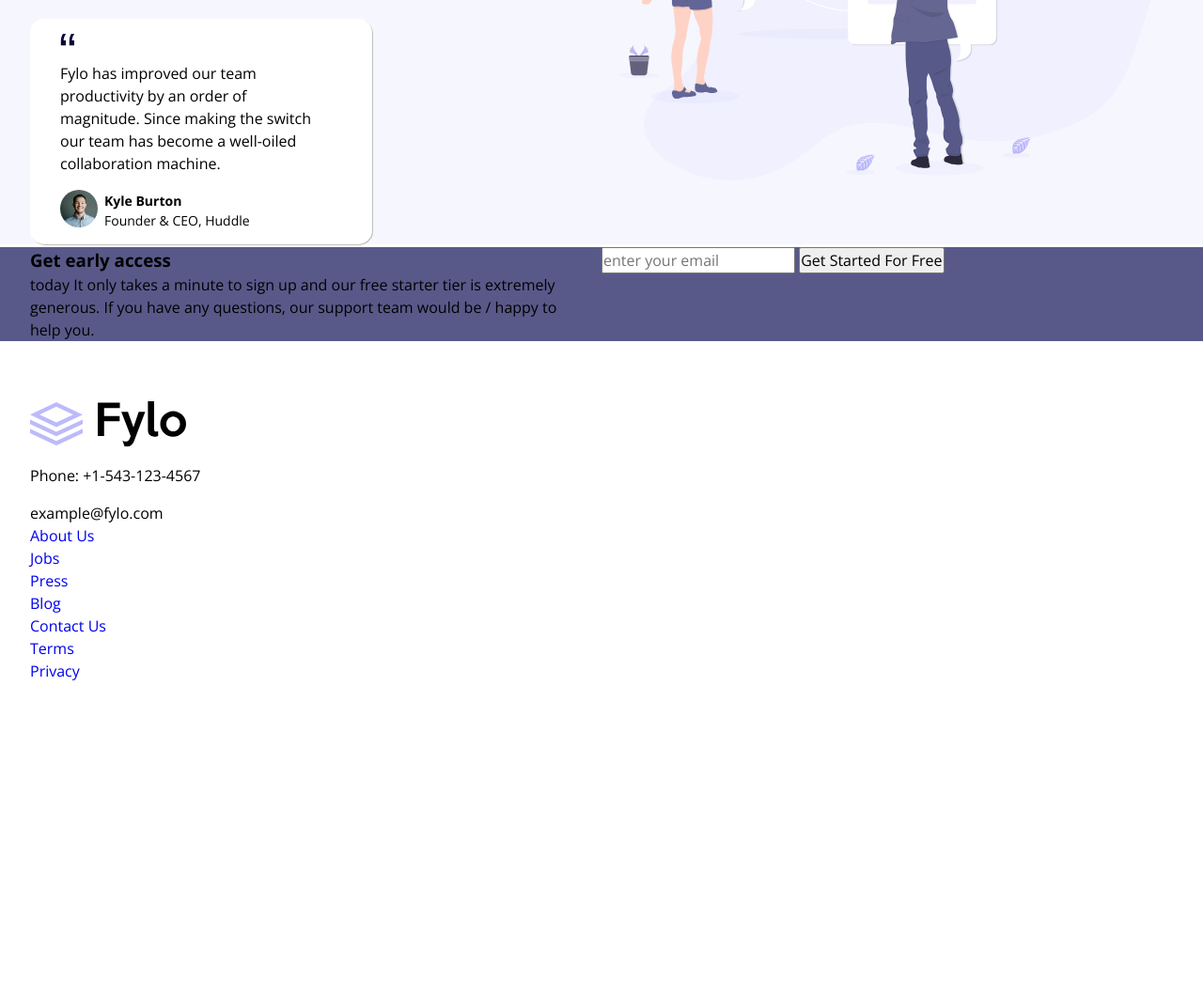
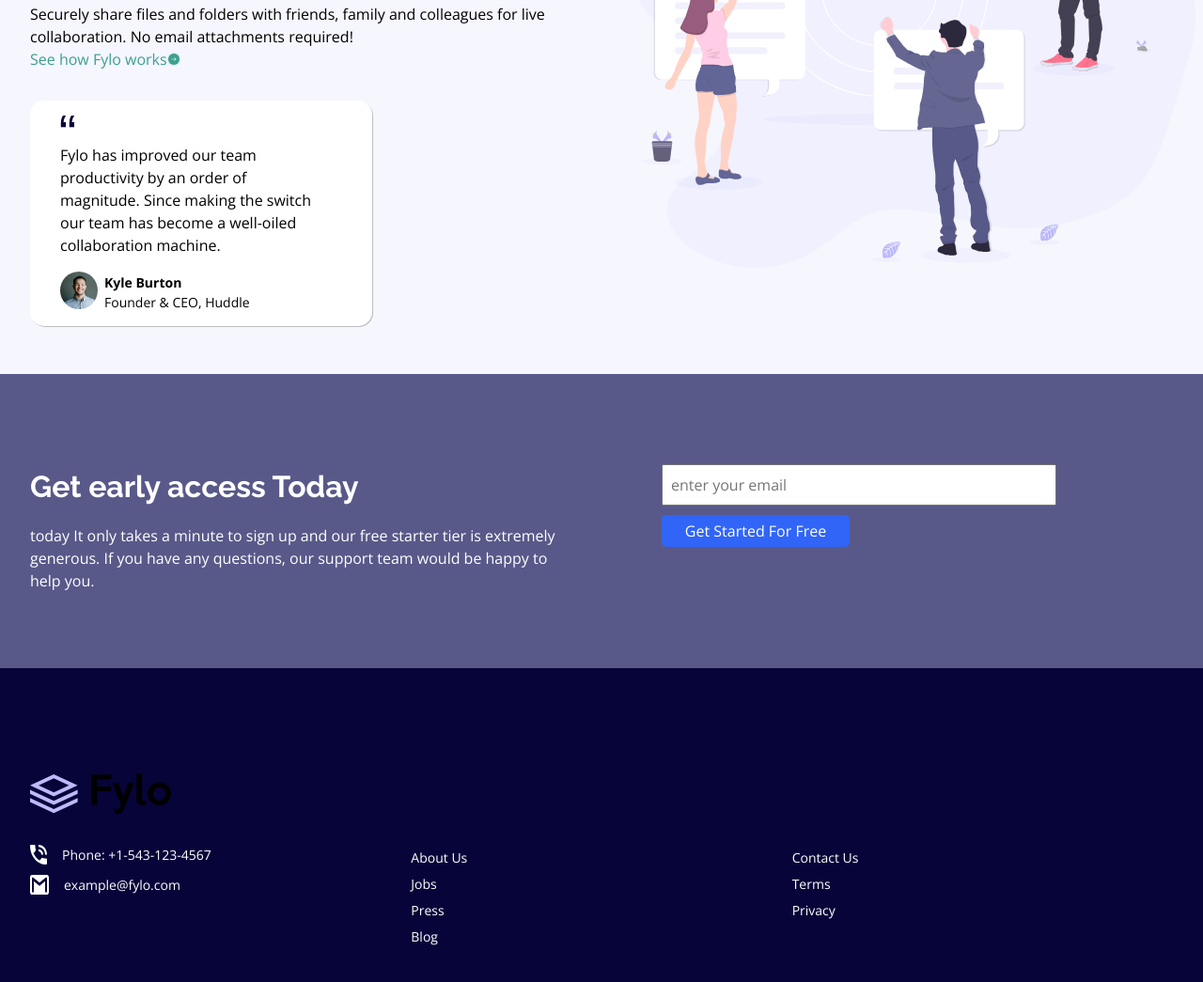
Before and after one commit to farhan-mashood/flyo-landing-page-with-two-column-layout, a plain HTML site: page index.html in a window 1280 px wide. Shown: the part 929-1974 px from the top of the page at 94% size. Before the commit the page ends 1655 px from the top, so only its background shows below. Drawn offline with nearby package versions, Linux system fonts and the light colour scheme.

Commit message:
write the thrid section and footer

```diff
--- a/css/style.css
+++ b/css/style.css
@@ -88,7 +88,7 @@ body {
 }
 
 .logo__dark {
-    width: 150px;
+    width: 100px;
 
 }
 
@@ -113,6 +113,7 @@ body {
 .email {
     display: flex;
     height: 30px;
+    border: none;
 }
 
 .btn {
@@ -139,6 +140,9 @@ h1 {
 .hero__paragraph {
     margin: 10px 0 1rem;
 }
+.grid_1{
+    margin-top: 4rem;
+}
 
 
 .grid__main {
@@ -148,7 +152,7 @@ h1 {
 
 
 .illustration__1 {
-    width: 600px;
+    width: 100%;
 }
 
 /* hero section-2 */
@@ -156,6 +160,7 @@ h1 {
 .section__2 {
     margin-top: 3rem;
     background-color: var(--neutral-clr-100);
+    padding:  3rem 0;
 }
 
 .grid__main_2 {
@@ -245,15 +250,108 @@ h1 {
 }
 
 .illustration__2 {
-    width: 600px;
+    width: 100%;
+    margin-left: 1.5rem;
 }
+
+
+/* Hero section 3 */
 
 .section__3 {
     background-color: var(--primary-clr-100);
     margin-top: -61px;
+    padding: 2rem 0;
 }
 
 .grid__main_2 {
     display: grid;
     grid-template-columns: 1fr 1fr;
 }
+
+.sign_up {
+    margin-left: 4rem;
+}
+
+.section__3 .grid__main_2 div h3 {
+    font-family: var(--ff-header);
+    font-size: 2rem;
+    margin-bottom: 0.625rem;
+    color: #fff;
+}
+
+.section__3 .grid__main_2 div p {
+    margin-top: 1rem;
+    color: #fff;
+}
+
+#email_2 {
+    display: block;
+    width: 25rem;
+    padding: 0.5rem;
+    margin-bottom: 10px;
+}
+
+.btn_2 {
+    padding: 5px;
+    width: 200px;
+    border: none;
+    border-radius: 5px;
+    color: #fff;
+    background-color: var(--accent-clr-100);
+    cursor: pointer;
+}
+
+.btn_2:hover {
+    background-color: var(--accent-clr-200);
+    transition: 150ms ease-in-out;
+}
+
+
+/* footer */
+.footer {
+    padding: 1rem 0 0.5rem;
+    background-color: var(--primary-clr-500);
+    color: #fff;
+    font-size: 14px;
+    margin-top: -35px;
+}
+
+.logo_2 {
+    padding-top: 4rem;
+    width: 150px;
+    color: #fff;
+}
+
+.footer_holder {
+    display: grid;
+    grid-template-columns: 1fr 1fr 1fr;
+    color: #fff;
+    margin-top: 2rem;
+}
+
+.reach_out {
+   display: inline-flex;
+   gap: 1rem;
+}
+
+#reach_out {
+   margin-bottom: 0.7rem;
+
+}
+.message {
+    display: flex;
+    flex-direction: column;
+}
+
+.footer .footer_holder div ul li {
+    line-height: 2;
+}
+
+.footer .footer_holder div ul li a {
+color: #fff;
+}
+
+.footer .footer_holder div ul li a:hover {
+    color: var(--accent-clr-100);
+    transition: 200ms ease-in-out;
+}
--- a/index.html
+++ b/index.html
@@ -48,7 +48,7 @@
   <main class="main__header">
     <div class="container">
       <section class="grid__main">
-        <div class="grid__1">
+        <div class="grid_1">
           <h1>All your files in one secure location, accessible anywhere.</h1>
           <p class="hero__paragraph">
             Fylo stores your most important files in one secure location. Access
@@ -99,20 +99,21 @@
         </div>
       </div>
     </section>
+
     <section class="section__3">
       <div class="container">
         <div class="grid__main_2">
           <div>
-            <h3>Get early access</h3>
+            <h3>Get early access Today</h3>
             <p>today It only takes a minute to sign up and our free starter tier is
               extremely generous. If you have any questions, our support team would be
-              / happy to help you.
+              happy to help you.
             </p>
           </div>
-          <div>
+          <div class="sign_up">
             <form>
-              <input type="email" placeholder="enter your email" required>
-              <button type="submit">Get Started For Free</button>
+              <input type="email" id="email_2" placeholder="enter your email" required>
+              <button type="submit" class="btn_2">Get Started For Free</button>
             </form>
           </div>
         </div>
@@ -120,35 +121,43 @@
     </section>
   </main>
 
-  <footer>
+  <footer class="footer">
     <div class="container">
-      <img src="./images/logo.svg" alt="logo">
+      <img src="./images/logo.svg" alt="logo" class="logo_2">
+      <div class="footer_holder">
+        <div class="message">
+          <div class="reach_out" id="reach_out">
+            <img src="./images/icon-phone.svg" alt="phone">
+            <span>Phone: +1-543-123-4567</p></span>
+          </div>
+          <div class="reach_out">
+            <img src="./images/icon-email.svg" alt="email">
+            <span>example@fylo.com</span>
+          </div>
+        </div>
         <div>
-        <div>
-          <li><img src="./images/icon-phone.svg" alt="phone">Phone: +1-543-123-4567</li>
-          <li><img src="./images/icon-email.svg" alt="email">example@fylo.com</li>
-        </div>
           <ul>
             <li><a href="#">About Us</a></li>
             <li><a href="#">Jobs</a></li>
             <li><a href="#">Press</a></li>
             <li><a href="#">Blog</a></li>
           </ul>
+        </div>
+        <div>
           <ul>
             <li><a href="#">Contact Us</a></li>
             <li><a href="#">Terms</a></li>
             <li><a href="#">Privacy</a></li>
           </ul>
-        <div></div>
+        </div>
+
       </div>
     </div>
   </footer>
-  <!--
 
 
 
-
-
+  <!--
     <footer>
       <p class="attribution">
         Challenge by
```
Lines whose indentation alone changed are shown as unchanged.
